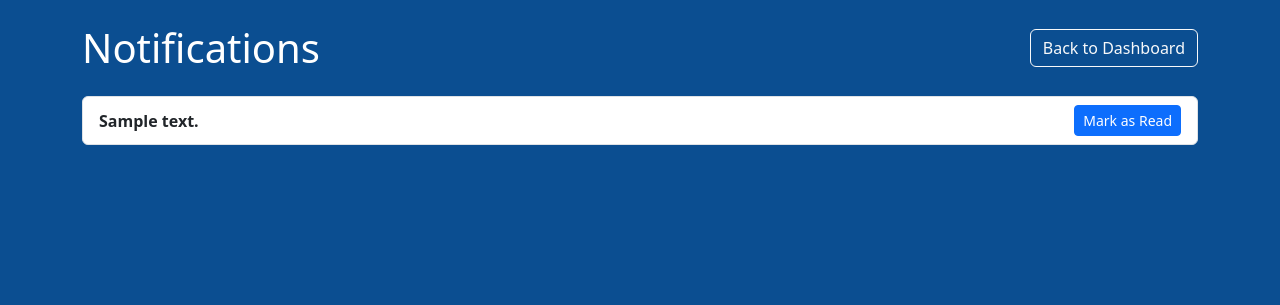
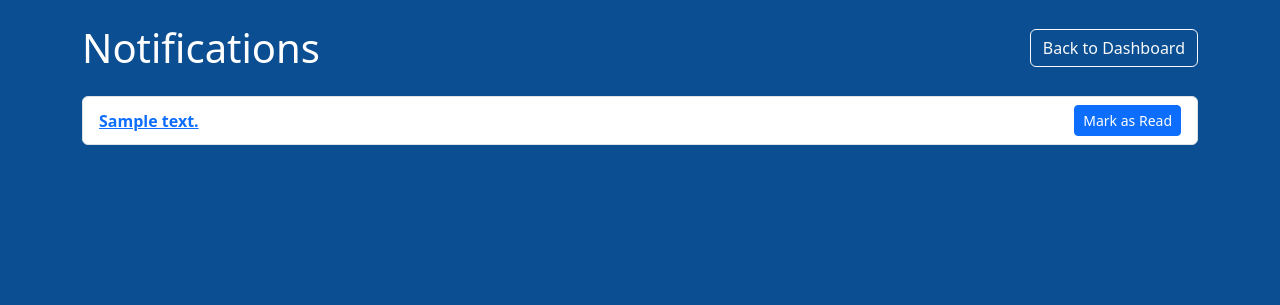
Before and after one commit to andrewtliem/atlverse-classroom, a Python web app: template templates/notifications.html in a window 1280 px wide. Shown: the part 62-367 px from the top of the page. Run offline with Jinja, Linux system fonts and the light colour scheme; the template is opened without the code that fills it: most values are stand-ins (such as "Sample title", 1, 10 or a date in 2020); some libraries are stand-ins or nearby versions.

Commit message:
Display notification messages as links when available

```diff
--- a/templates/notifications.html
+++ b/templates/notifications.html
@@ -12,7 +12,11 @@
     <ul class="list-group">
         {% for notification in notifications %}
         <li class="list-group-item d-flex justify-content-between align-items-center">
+            {% if notification.link %}
+            <a href="{{ notification.link }}" {% if not notification.is_read %}class="fw-bold"{% endif %}>{{ notification.message }}</a>
+            {% else %}
             <span{% if not notification.is_read %} class="fw-bold"{% endif %}>{{ notification.message }}</span>
+            {% endif %}
             {% if not notification.is_read %}
             <form method="post" class="ms-2">
                 <input type="hidden" name="notification_id" value="{{ notification.id }}">
```
